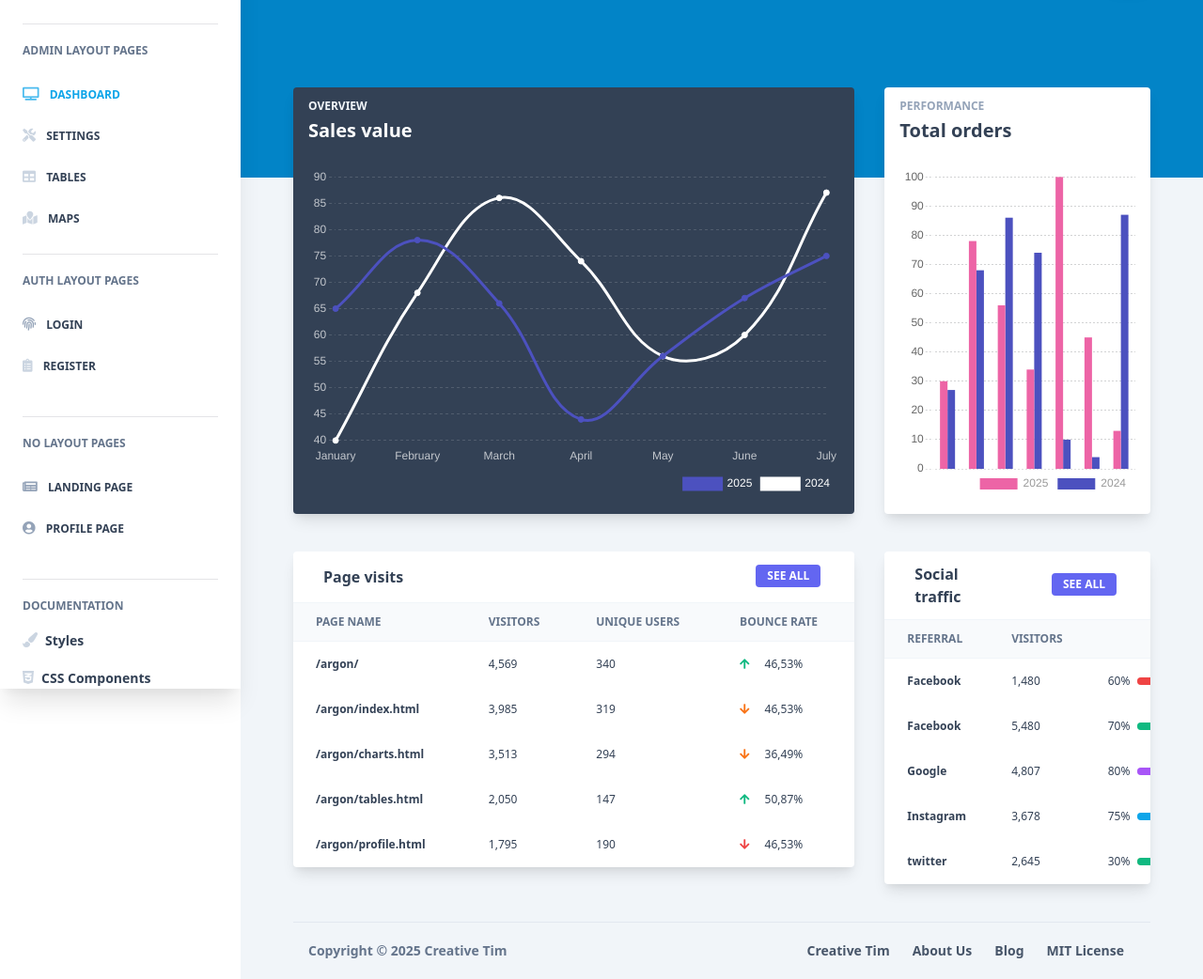
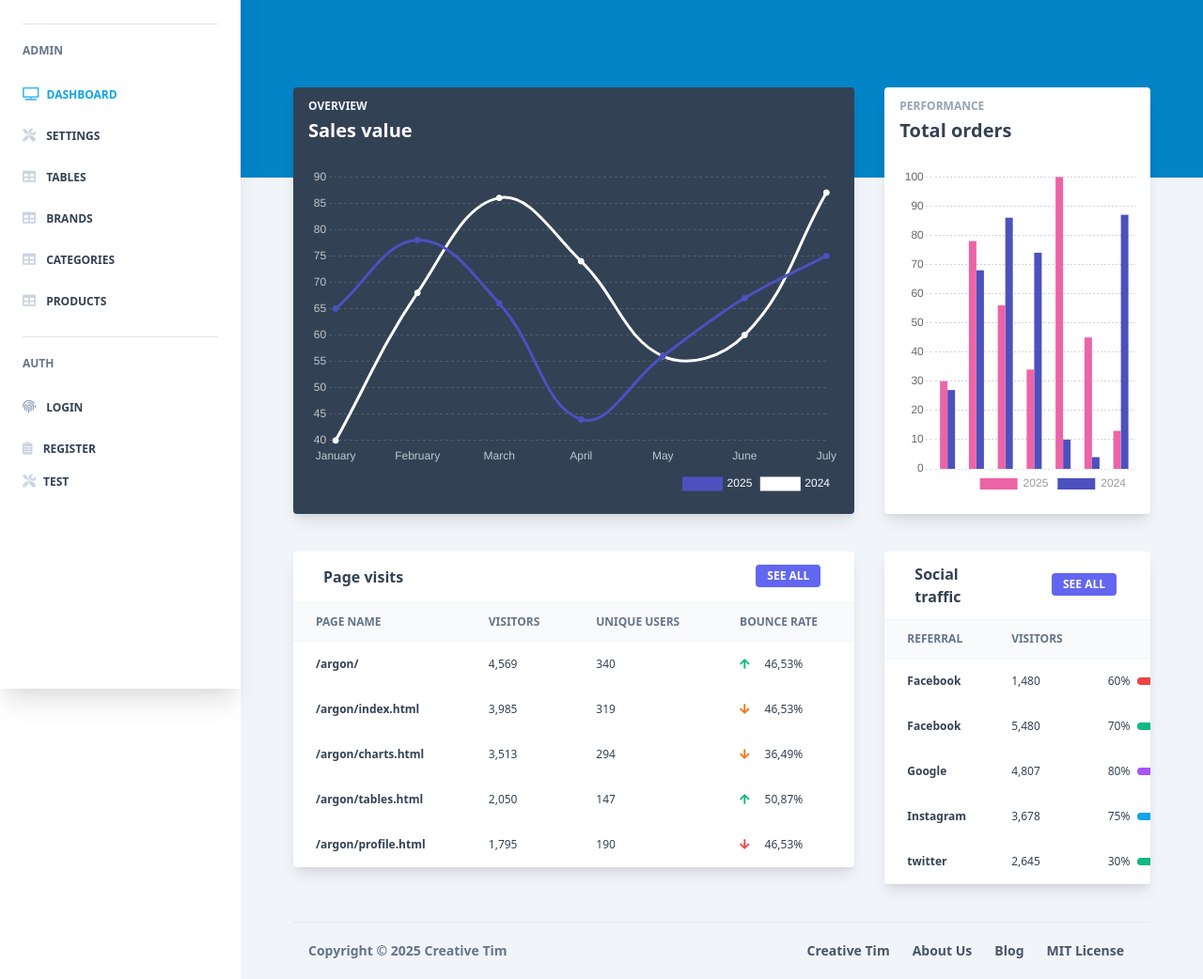
Before and after one commit to lajorr/ecom-cms-frontend, a React app: page /admin/dashboard in a window 1280 px wide. Shown: the part 67-1109 px from the top of the page at 94% size. Built offline with nearby package versions, Linux system fonts and the light colour scheme.

Commit message:
admin pages

```diff
--- a/package.json
+++ b/package.json
@@ -45,5 +45,8 @@
   },
   "optionalDependencies": {
     "typescript": "4.2.3"
+  },
+  "devDependencies": {
+    "@types/react-router-dom": "^5.3.3"
   }
 }
--- a/src/components/Sidebar/Sidebar.js
+++ b/src/components/Sidebar/Sidebar.js
@@ -7,6 +7,7 @@ import UserDropdown from "components/Dropdowns/UserDropdown.js";
 
 export default function Sidebar() {
   const [collapseShow, setCollapseShow] = React.useState("hidden");
+
   return (
     <>
       <nav className="md:left-0 md:block md:fixed md:top-0 md:bottom-0 md:overflow-y-auto md:flex-row md:flex-nowrap md:overflow-hidden shadow-xl bg-white flex flex-wrap items-center justify-between relative md:w-64 z-10 py-4 px-6">
@@ -79,7 +80,7 @@ export default function Sidebar() {
             <hr className="my-4 md:min-w-full" />
             {/* Heading */}
             <h6 className="md:min-w-full text-blueGray-500 text-xs uppercase font-bold block pt-1 pb-4 no-underline">
-              Admin Layout Pages
+              Admin
             </h6>
             {/* Navigation */}
 
@@ -101,7 +102,7 @@ export default function Sidebar() {
                         ? "opacity-75"
                         : "text-blueGray-300")
                     }
-                  ></i>{" "}
+                  ></i>
                   Dashboard
                 </Link>
               </li>
@@ -149,26 +150,67 @@ export default function Sidebar() {
                   Tables
                 </Link>
               </li>
-
               <li className="items-center">
                 <Link
                   className={
                     "text-xs uppercase py-3 font-bold block " +
-                    (window.location.href.indexOf("/admin/maps") !== -1
+                    (window.location.href.indexOf("/admin/brands") !== -1
                       ? "text-lightBlue-500 hover:text-lightBlue-600"
                       : "text-blueGray-700 hover:text-blueGray-500")
                   }
-                  to="/admin/maps"
+                  to="/admin/brands"
                 >
                   <i
                     className={
-                      "fas fa-map-marked mr-2 text-sm " +
-                      (window.location.href.indexOf("/admin/maps") !== -1
+                      "fas fa-table mr-2 text-sm " +
+                      (window.location.href.indexOf("/admin/brands") !== -1
                         ? "opacity-75"
                         : "text-blueGray-300")
                     }
                   ></i>{" "}
-                  Maps
+                  Brands
+                </Link>
+              </li>
+              <li className="items-center">
+                <Link
+                  className={
+                    "text-xs uppercase py-3 font-bold block " +
+                    (window.location.href.indexOf("/admin/categories") !== -1
+                      ? "text-lightBlue-500 hover:text-lightBlue-600"
+                      : "text-blueGray-700 hover:text-blueGray-500")
+                  }
+                  to="/admin/categories"
+                >
+                  <i
+                    className={
+                      "fas fa-table mr-2 text-sm " +
+                      (window.location.href.indexOf("/admin/categories") !== -1
+                        ? "opacity-75"
+                        : "text-blueGray-300")
+                    }
+                  ></i>{" "}
+                  Categories
+                </Link>
+              </li>
+              <li className="items-center">
+                <Link
+                  className={
+                    "text-xs uppercase py-3 font-bold block " +
+                    (window.location.href.indexOf("/admin/products") !== -1
+                      ? "text-lightBlue-500 hover:text-lightBlue-600"
+                      : "text-blueGray-700 hover:text-blueGray-500")
+                  }
+                  to="/admin/products"
+                >
+                  <i
+                    className={
+                      "fas fa-table mr-2 text-sm " +
+                      (window.location.href.indexOf("/admin/products") !== -1
+                        ? "opacity-75"
+                        : "text-blueGray-300")
+                    }
+                  ></i>{" "}
+                  Products
                 </Link>
               </li>
             </ul>
@@ -177,7 +219,7 @@ export default function Sidebar() {
             <hr className="my-4 md:min-w-full" />
             {/* Heading */}
             <h6 className="md:min-w-full text-blueGray-500 text-xs uppercase font-bold block pt-1 pb-4 no-underline">
-              Auth Layout Pages
+              Auth
             </h6>
             {/* Navigation */}
 
@@ -201,17 +243,18 @@ export default function Sidebar() {
                   Register
                 </Link>
               </li>
+              <SidebarTile title="test" to="/admin/settings" />
             </ul>
 
             {/* Divider */}
-            <hr className="my-4 md:min-w-full" />
+            {/* <hr className="my-4 md:min-w-full" /> */}
             {/* Heading */}
-            <h6 className="md:min-w-full text-blueGray-500 text-xs uppercase font-bold block pt-1 pb-4 no-underline">
+            {/* <h6 className="md:min-w-full text-blueGray-500 text-xs uppercase font-bold block pt-1 pb-4 no-underline">
               No Layout Pages
-            </h6>
+            </h6> */}
             {/* Navigation */}
 
-            <ul className="md:flex-col md:min-w-full flex flex-col list-none md:mb-4">
+            {/* <ul className="md:flex-col md:min-w-full flex flex-col list-none md:mb-4">
               <li className="items-center">
                 <Link
                   className="text-blueGray-700 hover:text-blueGray-500 text-xs uppercase py-3 font-bold block"
@@ -231,107 +274,36 @@ export default function Sidebar() {
                   Profile Page
                 </Link>
               </li>
-            </ul>
-
-            {/* Divider */}
-            <hr className="my-4 md:min-w-full" />
-            {/* Heading */}
-            <h6 className="md:min-w-full text-blueGray-500 text-xs uppercase font-bold block pt-1 pb-4 no-underline">
-              Documentation
-            </h6>
-            {/* Navigation */}
-            <ul className="md:flex-col md:min-w-full flex flex-col list-none md:mb-4">
-              <li className="inline-flex">
-                <a
-                  href="https://www.creative-tim.com/learning-lab/tailwind/react/colors/notus"
-                  target="_blank"
-                  className="text-blueGray-700 hover:text-blueGray-500 text-sm block mb-4 no-underline font-semibold"
-                >
-                  <i className="fas fa-paint-brush mr-2 text-blueGray-300 text-base"></i>
-                  Styles
-                </a>
-              </li>
-
-              <li className="inline-flex">
-                <a
-                  href="https://www.creative-tim.com/learning-lab/tailwind/react/alerts/notus"
-                  target="_blank"
-                  className="text-blueGray-700 hover:text-blueGray-500 text-sm block mb-4 no-underline font-semibold"
-                >
-                  <i className="fab fa-css3-alt mr-2 text-blueGray-300 text-base"></i>
-                  CSS Components
-                </a>
-              </li>
-
-              <li className="inline-flex">
-                <a
-                  href="https://www.creative-tim.com/learning-lab/tailwind/angular/overview/notus"
-                  target="_blank"
-                  className="text-blueGray-700 hover:text-blueGray-500 text-sm block mb-4 no-underline font-semibold"
-                >
-                  <i className="fab fa-angular mr-2 text-blueGray-300 text-base"></i>
-                  Angular
-                </a>
-              </li>
-
-              <li className="inline-flex">
-                <a
-                  href="https://www.creative-tim.com/learning-lab/tailwind/js/overview/notus"
-                  target="_blank"
-                  className="text-blueGray-700 hover:text-blueGray-500 text-sm block mb-4 no-underline font-semibold"
-                >
-                  <i className="fab fa-js-square mr-2 text-blueGray-300 text-base"></i>
-                  Javascript
-                </a>
-              </li>
-
-              <li className="inline-flex">
-                <a
-                  href="https://www.creative-tim.com/learning-lab/tailwind/nextjs/overview/notus"
-                  target="_blank"
-                  className="text-blueGray-700 hover:text-blueGray-500 text-sm block mb-4 no-underline font-semibold"
-                >
-                  <i className="fab fa-react mr-2 text-blueGray-300 text-base"></i>
-                  NextJS
-                </a>
-              </li>
-
-              <li className="inline-flex">
-                <a
-                  href="https://www.creative-tim.com/learning-lab/tailwind/react/overview/notus"
-                  target="_blank"
-                  className="text-blueGray-700 hover:text-blueGray-500 text-sm block mb-4 no-underline font-semibold"
-                >
-                  <i className="fab fa-react mr-2 text-blueGray-300 text-base"></i>
-                  React
-                </a>
-              </li>
-
-              <li className="inline-flex">
-                <a
-                  href="https://www.creative-tim.com/learning-lab/tailwind/svelte/overview/notus"
-                  target="_blank"
-                  className="text-blueGray-700 hover:text-blueGray-500 text-sm block mb-4 no-underline font-semibold"
-                >
-                  <i className="fas fa-link mr-2 text-blueGray-300 text-base"></i>
-                  Svelte
-                </a>
-              </li>
-
-              <li className="inline-flex">
-                <a
-                  href="https://www.creative-tim.com/learning-lab/tailwind/vue/overview/notus"
-                  target="_blank"
-                  className="text-blueGray-700 hover:text-blueGray-500 text-sm block mb-4 no-underline font-semibold"
-                >
-                  <i className="fab fa-vuejs mr-2 text-blueGray-300 text-base"></i>
-                  VueJS
-                </a>
-              </li>
-            </ul>
+            </ul> */}
           </div>
         </div>
       </nav>
     </>
   );
 }
+
+const SidebarTile = ({ title, to }) => {
+  return (
+    <li className="items-center">
+      <Link
+        className={
+          "text-xs uppercase py-3 font-bold block" +
+          (window.location.href.indexOf("/admin/tables") !== -1
+            ? "text-lightBlue-600 hover:text-lightBlue-600"
+            : "text-blueGray-700 hover:text-blueGray-500")
+        }
+        to={"/admin/tables"}
+      >
+        <i
+          className={
+            "fas fa-tools mr-2 text-sm " +
+            (window.location.href.indexOf("/admin/tables") !== -1
+              ? "opacity-75"
+              : "text-blueGray-300")
+          }
+        ></i>
+        {title}
+      </Link>
+    </li>
+  );
+};
--- a/src/layouts/Admin.js
+++ b/src/layouts/Admin.js
@@ -9,8 +9,11 @@ import Sidebar from "components/Sidebar/Sidebar.js";
 
 // views
 
+import Brand from "views/admin/Brand";
+import Category from "views/admin/Category";
 import Dashboard from "views/admin/Dashboard.js";
 import Maps from "views/admin/Maps.js";
+import Product from "views/admin/Product";
 import Settings from "views/admin/Settings.js";
 import Tables from "views/admin/Tables.js";
 
@@ -28,6 +31,9 @@ export default function Admin() {
             <Route path="/admin/maps" exact component={Maps} />
             <Route path="/admin/settings" exact component={Settings} />
             <Route path="/admin/tables" exact component={Tables} />
+            <Route path="/admin/brands" exact component={Brand} />
+            <Route path="/admin/categories" exact component={Category} />
+            <Route path="/admin/products" exact component={Product} />
             <Redirect from="/admin" to="/admin/dashboard" />
           </Switch>
           <FooterAdmin />
--- /dev/null
+++ b/src/views/admin/Brand.js
@@ -0,0 +1,17 @@
+const Brand = () => {
+  return (
+    <>
+      <div className="flex flex-wrap relative">
+        <div className="w-full px-4">
+          <div className="relative  bg-white w-full shadow-lg rounded">
+            <div className="px-6 py-6">
+              <h1 className="font-bold text-lg text-gray-800">Brand</h1>
+            </div>
+          </div>
+        </div>
+      </div>
+    </>
+  );
+};
+
+export default Brand;
--- a/src/views/admin/Dashboard.js
+++ b/src/views/admin/Dashboard.js
@@ -1,9 +1,8 @@
-import React from "react";
 
 // components
 
+import CardBarChart from "components/Cards/CardBarChart.js";
 import CardLineChart from "components/Cards/CardLineChart.js";
-import CardBarChart from "components/Cards/CardBarChart.js";
 import CardPageVisits from "components/Cards/CardPageVisits.js";
 import CardSocialTraffic from "components/Cards/CardSocialTraffic.js";
 
--- /dev/null
+++ b/src/views/admin/Product.js
@@ -0,0 +1,17 @@
+const Product = () => {
+  return (
+    <>
+      <div className="flex flex-wrap relative">
+        <div className="w-full px-4">
+          <div className="relative  bg-white w-full shadow-lg rounded">
+            <div className="px-6 py-6">
+              <h1 className="font-bold text-lg text-gray-800">Product</h1>
+            </div>
+          </div>
+        </div>
+      </div>
+    </>
+  );
+};
+
+export default Product;
--- a/src/views/admin/Tables.js
+++ b/src/views/admin/Tables.js
@@ -1,4 +1,3 @@
-import React from "react";
 
 // components
 
```
Also changed, not shown: public/index.html (+1 -1 lines), src/views/admin/Category.js (added, +17 -0 lines), 1 other file.
